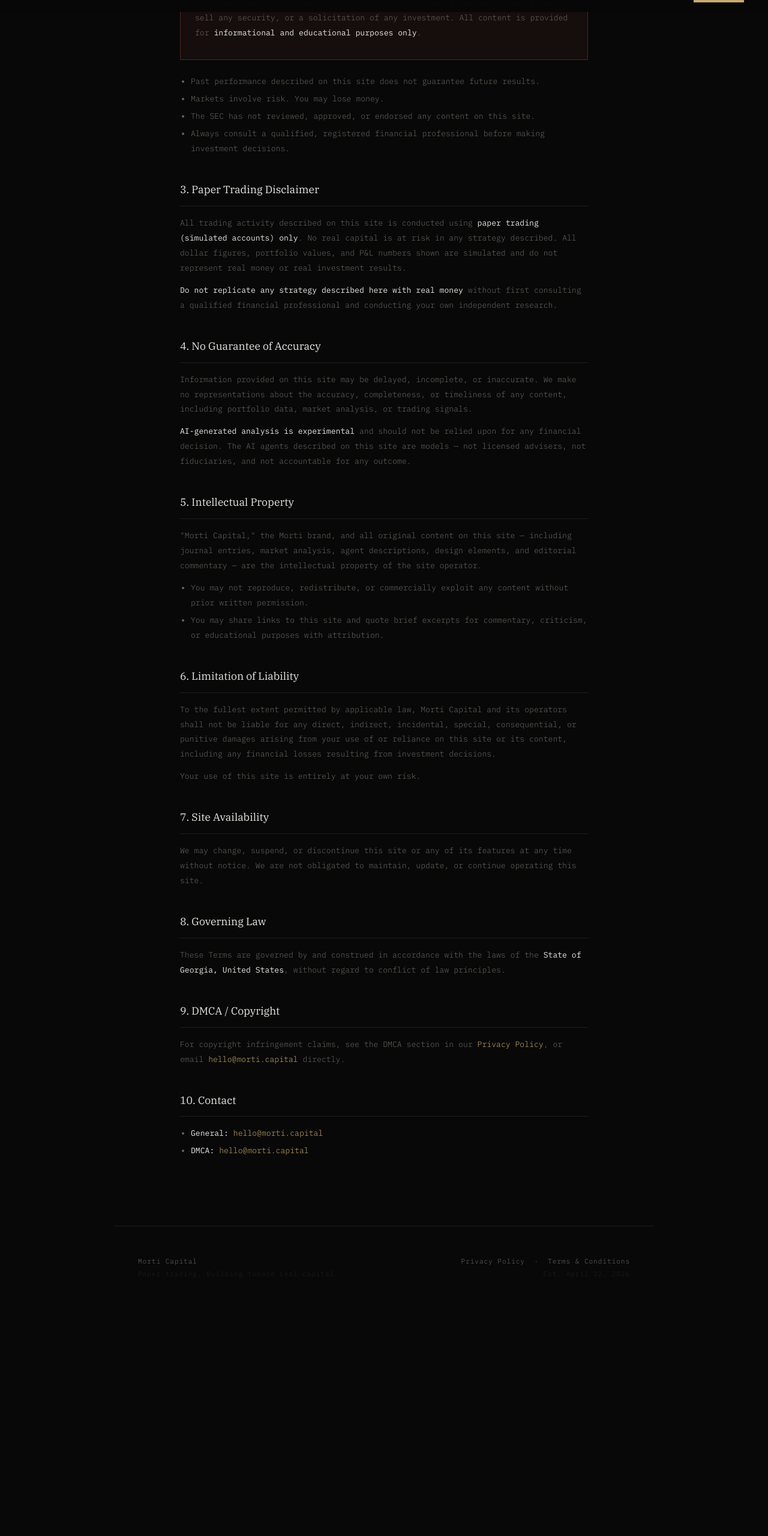
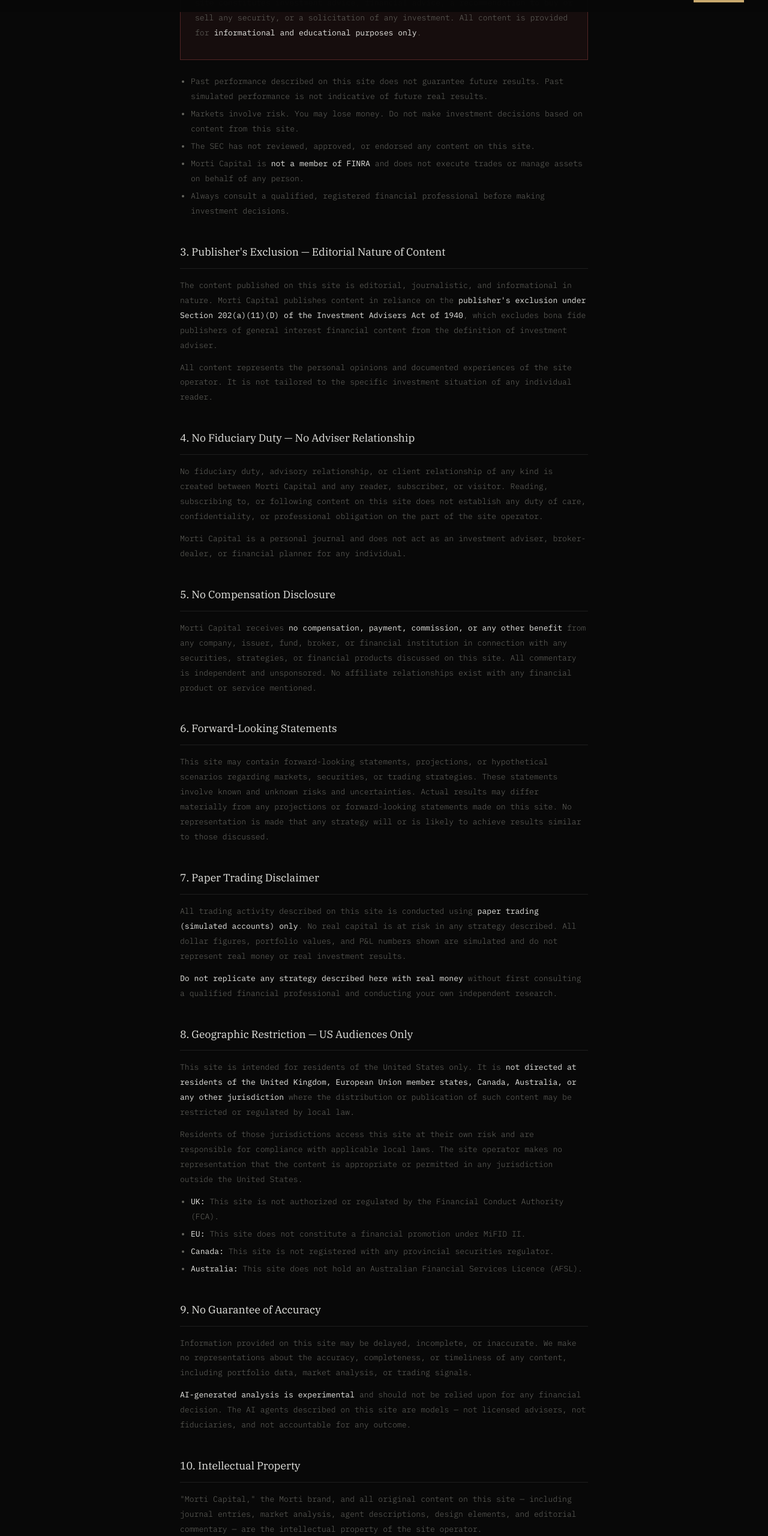
Before and after one commit to johnsmith994751151075-cloud/morti-journal, a website: page terms.html in a window 1280 px wide. Shown: the part 780-3340 px from the top of the page at 60% size. Before the commit the page ends 2961 px from the top, so only its background shows below. Drawn offline with Linux system fonts and the light colour scheme.

Commit message:
compliance: publisher exclusion, no fiduciary, no compensation, forward-looking, geo-restriction, FINRA non-member

```diff
--- a/terms.html
+++ b/terms.html
@@ -98,41 +98,66 @@
       <p><strong>Morti Capital is not a registered investment adviser</strong> with the U.S. Securities and Exchange Commission (SEC) or any state securities regulator. Nothing on this site constitutes investment advice, financial advice, a recommendation to buy or sell any security, or a solicitation of any investment. All content is provided for <strong>informational and educational purposes only</strong>.</p>
     </div>
     <ul>
-      <li>Past performance described on this site does not guarantee future results.</li>
-      <li>Markets involve risk. You may lose money.</li>
+      <li>Past performance described on this site does not guarantee future results. Past simulated performance is not indicative of future real results.</li>
+      <li>Markets involve risk. You may lose money. Do not make investment decisions based on content from this site.</li>
       <li>The SEC has not reviewed, approved, or endorsed any content on this site.</li>
+      <li>Morti Capital is <strong>not a member of FINRA</strong> and does not execute trades or manage assets on behalf of any person.</li>
       <li>Always consult a qualified, registered financial professional before making investment decisions.</li>
     </ul>
 
-    <h2>3. Paper Trading Disclaimer</h2>
+    <h2>3. Publisher's Exclusion — Editorial Nature of Content</h2>
+    <p>The content published on this site is editorial, journalistic, and informational in nature. Morti Capital publishes content in reliance on the <strong>publisher's exclusion under Section 202(a)(11)(D) of the Investment Advisers Act of 1940</strong>, which excludes bona fide publishers of general interest financial content from the definition of investment adviser.</p>
+    <p>All content represents the personal opinions and documented experiences of the site operator. It is not tailored to the specific investment situation of any individual reader.</p>
+
+    <h2>4. No Fiduciary Duty — No Adviser Relationship</h2>
+    <p>No fiduciary duty, advisory relationship, or client relationship of any kind is created between Morti Capital and any reader, subscriber, or visitor. Reading, subscribing to, or following content on this site does not establish any duty of care, confidentiality, or professional obligation on the part of the site operator.</p>
+    <p>Morti Capital is a personal journal and does not act as an investment adviser, broker-dealer, or financial planner for any individual.</p>
+
+    <h2>5. No Compensation Disclosure</h2>
+    <p>Morti Capital receives <strong>no compensation, payment, commission, or any other benefit</strong> from any company, issuer, fund, broker, or financial institution in connection with any securities, strategies, or financial products discussed on this site. All commentary is independent and unsponsored. No affiliate relationships exist with any financial product or service mentioned.</p>
+
+    <h2>6. Forward-Looking Statements</h2>
+    <p>This site may contain forward-looking statements, projections, or hypothetical scenarios regarding markets, securities, or trading strategies. These statements involve known and unknown risks and uncertainties. Actual results may differ materially from any projections or forward-looking statements made on this site. No representation is made that any strategy will or is likely to achieve results similar to those discussed.</p>
+
+    <h2>7. Paper Trading Disclaimer</h2>
     <p>All trading activity described on this site is conducted using <strong>paper trading (simulated accounts) only</strong>. No real capital is at risk in any strategy described. All dollar figures, portfolio values, and P&amp;L numbers shown are simulated and do not represent real money or real investment results.</p>
     <p><strong>Do not replicate any strategy described here with real money</strong> without first consulting a qualified financial professional and conducting your own independent research.</p>
 
-    <h2>4. No Guarantee of Accuracy</h2>
+    <h2>8. Geographic Restriction — US Audiences Only</h2>
+    <p>This site is intended for residents of the United States only. It is <strong>not directed at residents of the United Kingdom, European Union member states, Canada, Australia, or any other jurisdiction</strong> where the distribution or publication of such content may be restricted or regulated by local law.</p>
+    <p>Residents of those jurisdictions access this site at their own risk and are responsible for compliance with applicable local laws. The site operator makes no representation that the content is appropriate or permitted in any jurisdiction outside the United States.</p>
+    <ul>
+      <li><strong>UK:</strong> This site is not authorized or regulated by the Financial Conduct Authority (FCA).</li>
+      <li><strong>EU:</strong> This site does not constitute a financial promotion under MiFID II.</li>
+      <li><strong>Canada:</strong> This site is not registered with any provincial securities regulator.</li>
+      <li><strong>Australia:</strong> This site does not hold an Australian Financial Services Licence (AFSL).</li>
+    </ul>
+
+    <h2>9. No Guarantee of Accuracy</h2>
     <p>Information provided on this site may be delayed, incomplete, or inaccurate. We make no representations about the accuracy, completeness, or timeliness of any content, including portfolio data, market analysis, or trading signals.</p>
     <p><strong>AI-generated analysis is experimental</strong> and should not be relied upon for any financial decision. The AI agents described on this site are models — not licensed advisers, not fiduciaries, and not accountable for any outcome.</p>
 
-    <h2>5. Intellectual Property</h2>
+    <h2>10. Intellectual Property</h2>
     <p>"Morti Capital," the Morti brand, and all original content on this site — including journal entries, market analysis, agent descriptions, design elements, and editorial commentary — are the intellectual property of the site operator.</p>
     <ul>
       <li>You may not reproduce, redistribute, or commercially exploit any content without prior written permission.</li>
       <li>You may share links to this site and quote brief excerpts for commentary, criticism, or educational purposes with attribution.</li>
     </ul>
 
-    <h2>6. Limitation of Liability</h2>
+    <h2>11. Limitation of Liability</h2>
     <p>To the fullest extent permitted by applicable law, Morti Capital and its operators shall not be liable for any direct, indirect, incidental, special, consequential, or punitive damages arising from your use of or reliance on this site or its content, including any financial losses resulting from investment decisions.</p>
     <p>Your use of this site is entirely at your own risk.</p>
 
-    <h2>7. Site Availability</h2>
+    <h2>12. Site Availability</h2>
     <p>We may change, suspend, or discontinue this site or any of its features at any time without notice. We are not obligated to maintain, update, or continue operating this site.</p>
 
-    <h2>8. Governing Law</h2>
+    <h2>13. Governing Law</h2>
     <p>These Terms are governed by and construed in accordance with the laws of the <strong>State of Georgia, United States</strong>, without regard to conflict of law principles.</p>
 
-    <h2>9. DMCA / Copyright</h2>
+    <h2>14. DMCA / Copyright</h2>
     <p>For copyright infringement claims, see the DMCA section in our <a href="/privacy">Privacy Policy</a>, or email <a href="mailto:hello@morti.capital">hello@morti.capital</a> directly.</p>
 
-    <h2>10. Contact</h2>
+    <h2>15. Contact</h2>
     <ul>
       <li><strong>General:</strong> <a href="mailto:hello@morti.capital">hello@morti.capital</a></li>
       <li><strong>DMCA:</strong> <a href="mailto:hello@morti.capital">hello@morti.capital</a></li>
```
